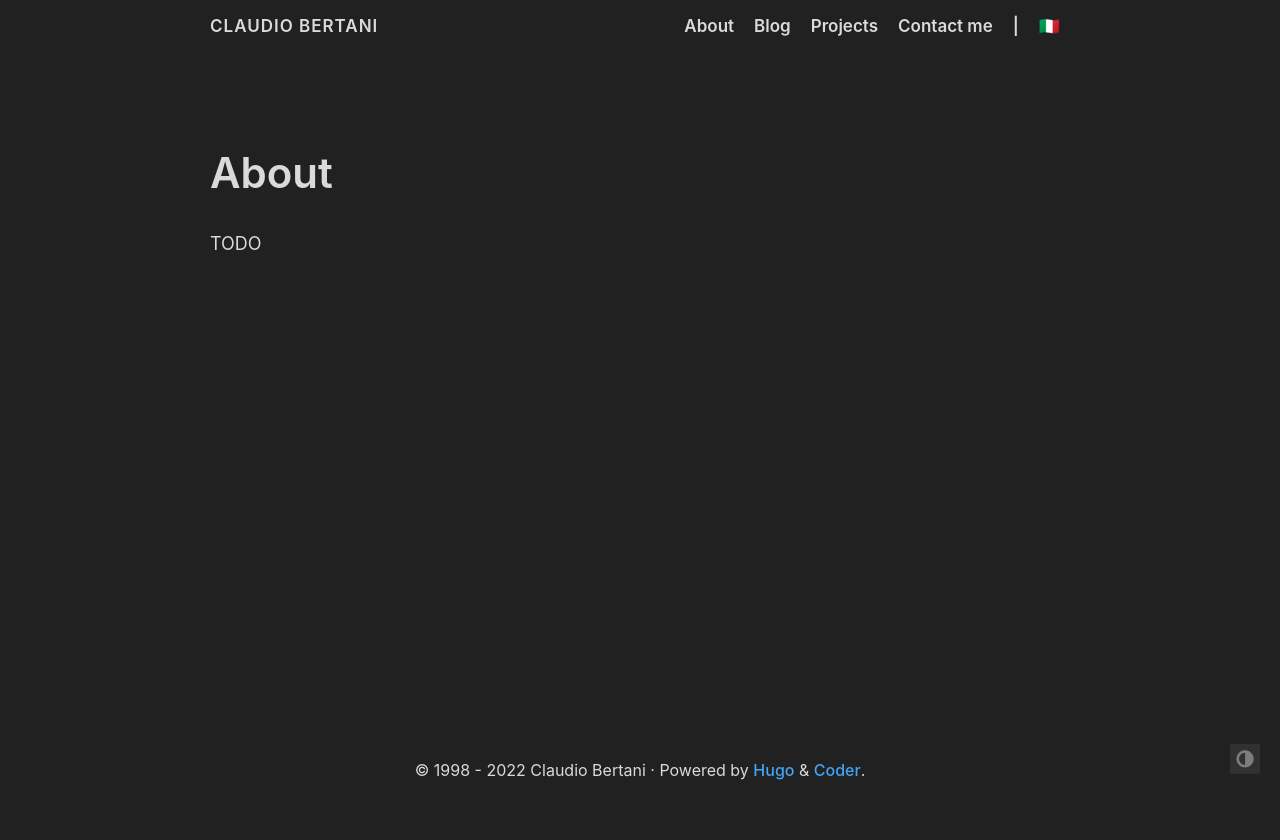
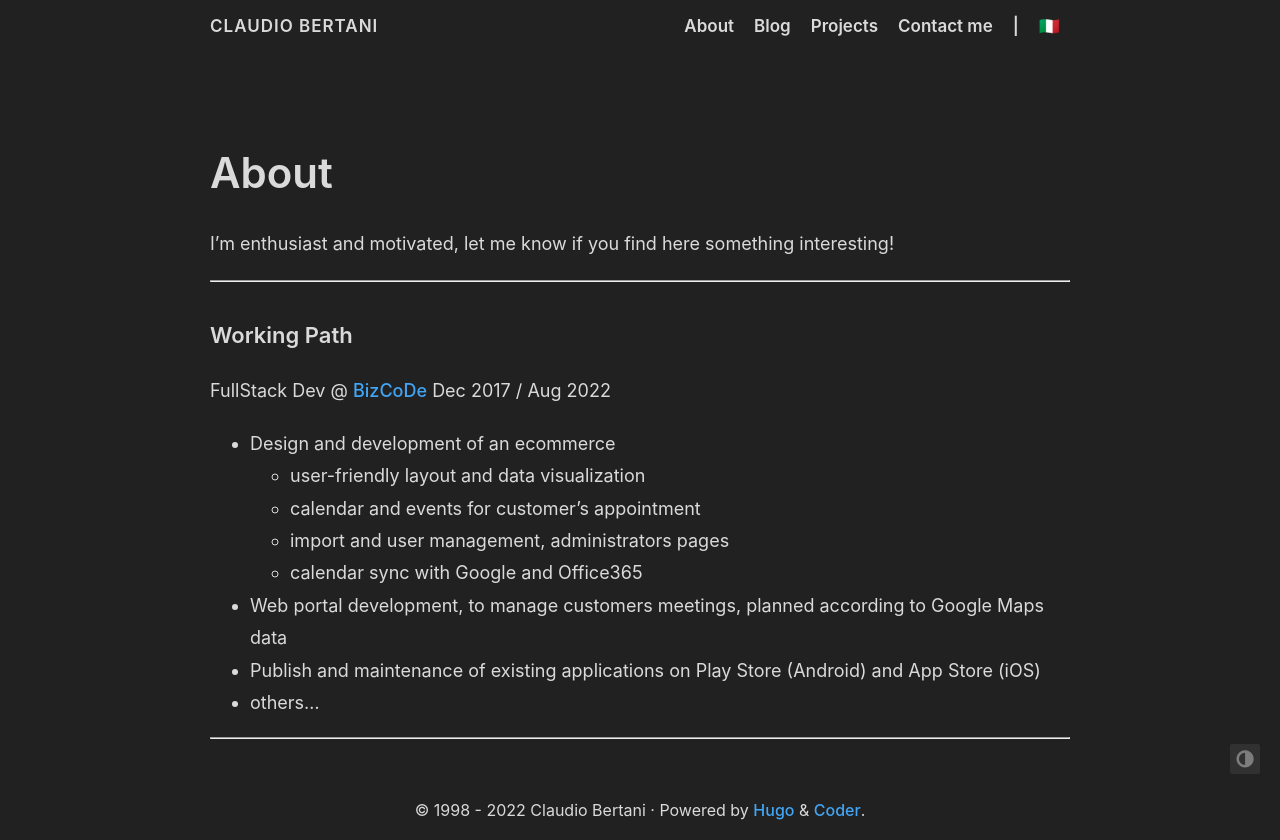
Before and after one commit to ClaudioB25/ClaudioB25.github.io, a plain HTML site: page about/index.html in a window 1280 px wide. Before the commit the page ends 800 px from the top, so only its background shows below. Drawn offline with Linux system fonts and the light colour scheme.

Commit message:
about eng

```diff
--- a/about/index.html
+++ b/about/index.html
@@ -158,7 +158,31 @@
       </h1>
     </header>
 
-    <p>TODO</p>
+    <p>I&rsquo;m enthusiast and motivated, let me know if you find here something interesting!</p>
+<hr>
+<h4 id="working-path">
+  Working Path
+  <a class="heading-link" href="#working-path">
+    <i class="fa fa-link" aria-hidden="true" title="Link to heading"></i>
+    <span class="sr-only">Link to heading</span>
+  </a>
+</h4>
+<p>FullStack Dev @ <a href="https://www.bizcode.it/">BizCoDe</a>
+Dec 2017 / Aug 2022</p>
+<ul>
+<li>Design and development of an ecommerce
+<ul>
+<li>user-friendly layout and data visualization</li>
+<li>calendar and events for customer&rsquo;s appointment</li>
+<li>import and user management, administrators pages</li>
+<li>calendar sync with Google and Office365</li>
+</ul>
+</li>
+<li>Web portal development, to manage customers meetings, planned according to Google Maps data</li>
+<li>Publish and maintenance of existing applications on Play Store (Android) and App Store (iOS)</li>
+<li>others&hellip;</li>
+</ul>
+<hr>
 
   </article>
 </section>
--- a/index.xml
+++ b/index.xml
@@ -152,7 +152,9 @@ Hello Hello World! Goodbye Goodbye Everybody! Right alighment Link to heading Yo
       <pubDate>Thu, 28 Feb 2019 00:00:00 +0000</pubDate>
 
       <guid>http://www.claudiobertani.com/about/</guid>
-      <description>TODO</description>
+      <description>I&amp;rsquo;m enthusiast and motivated, let me know if you find here something interesting!
+Working Path Link to heading FullStack Dev @ BizCoDe Dec 2017 / Aug 2022
+Design and development of an ecommerce user-friendly layout and data visualization calendar and events for customer&amp;rsquo;s appointment import and user management, administrators pages calendar sync with Google and Office365 Web portal development, to manage customers meetings, planned according to Google Maps data Publish and maintenance of existing applications on Play Store (Android) and App Store (iOS) others&amp;hellip; </description>
     </item>
 
     <item>
```
Also changed, not shown: posts/hugo-coder-wiki/index.html (+4 -4 lines).
